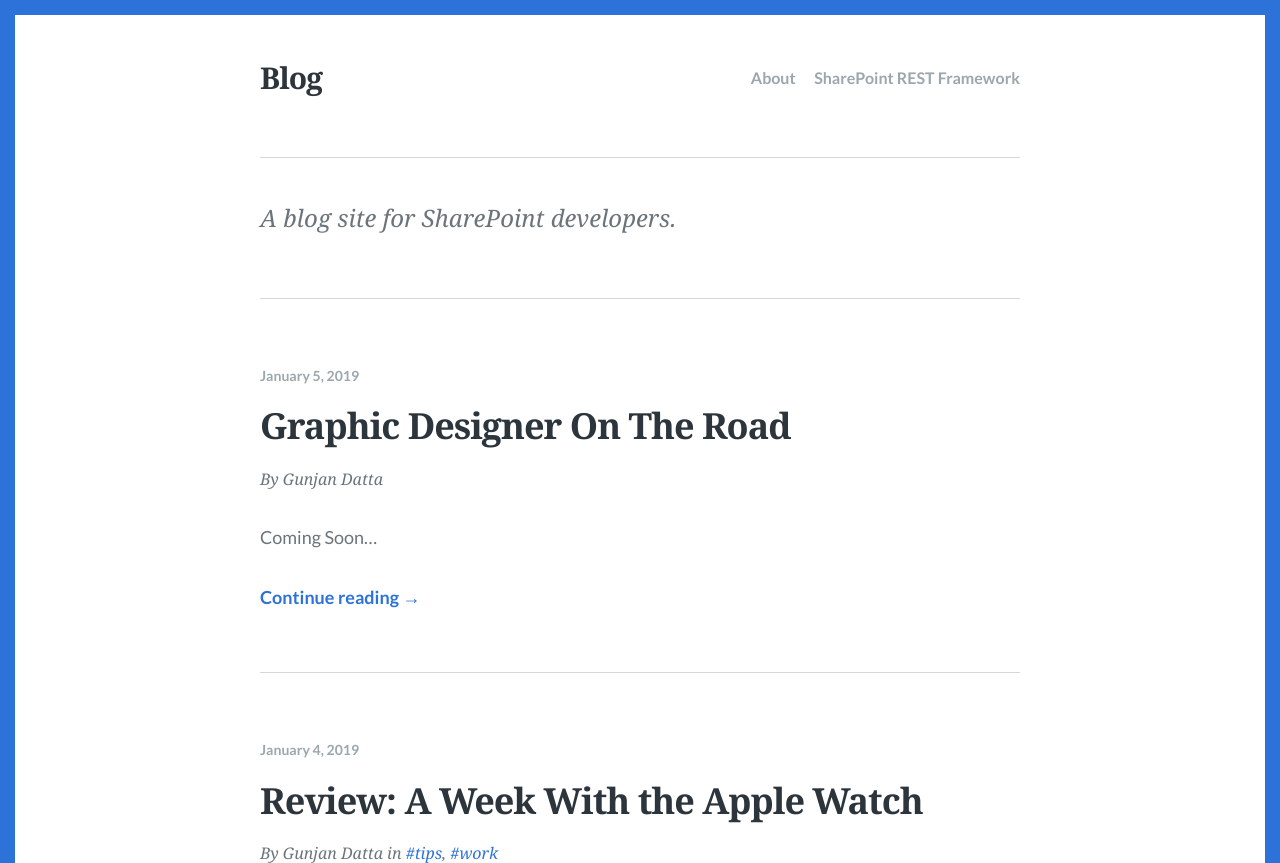
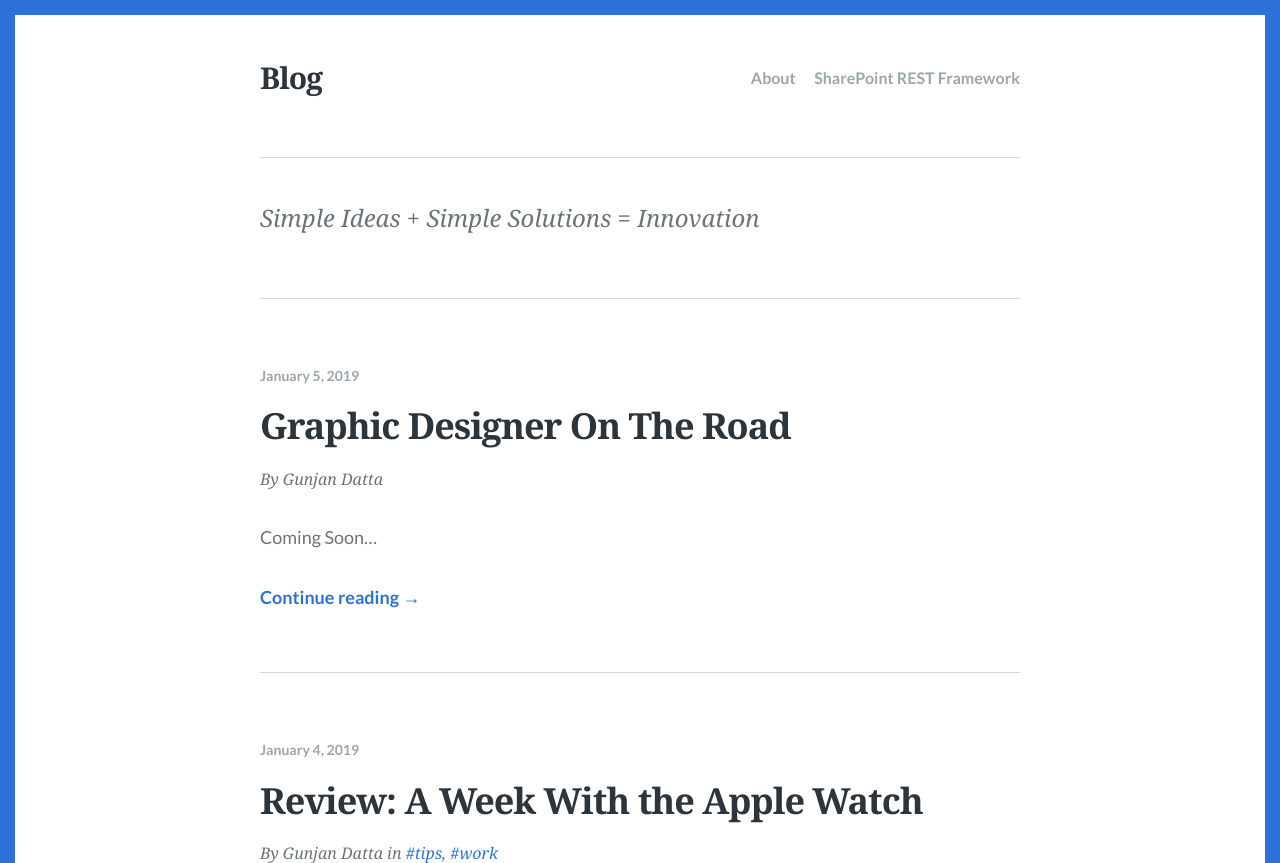
Before and after one commit to gunjandatta/blog, a Jekyll site: the page built from index.html, in a window 1280 px wide and 900 px high, cut to the strip 0-863 px from the top of the window. Built offline with Jekyll 4.4.1, drawn with Linux system fonts in a browser that asks for light colours; some web fonts are replaced; the list of posts is cut into pages by our own code.

Commit message:
Updated the configuration.

```diff
--- a/_config.yml
+++ b/_config.yml
@@ -12,7 +12,7 @@ lang: en-US
 title: "Blog"
 
 # A description of your site for meta tag, search engine results.
-description: "A blog site for SharePoint developers."
+description: "Simple Ideas + Simple Solutions = Innovation"
 
 # The subpath of your site, e.g. /blog, for generating urls.
 baseurl: "/blog"
```
